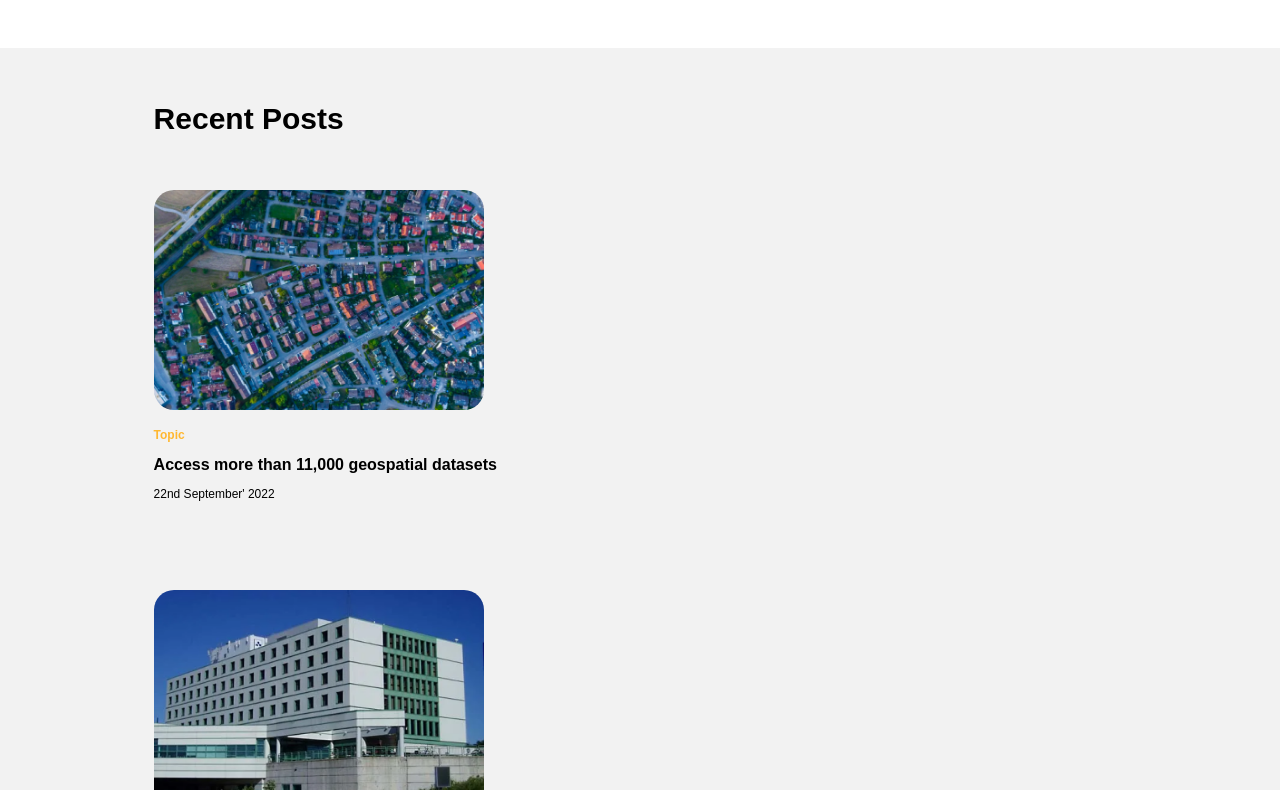
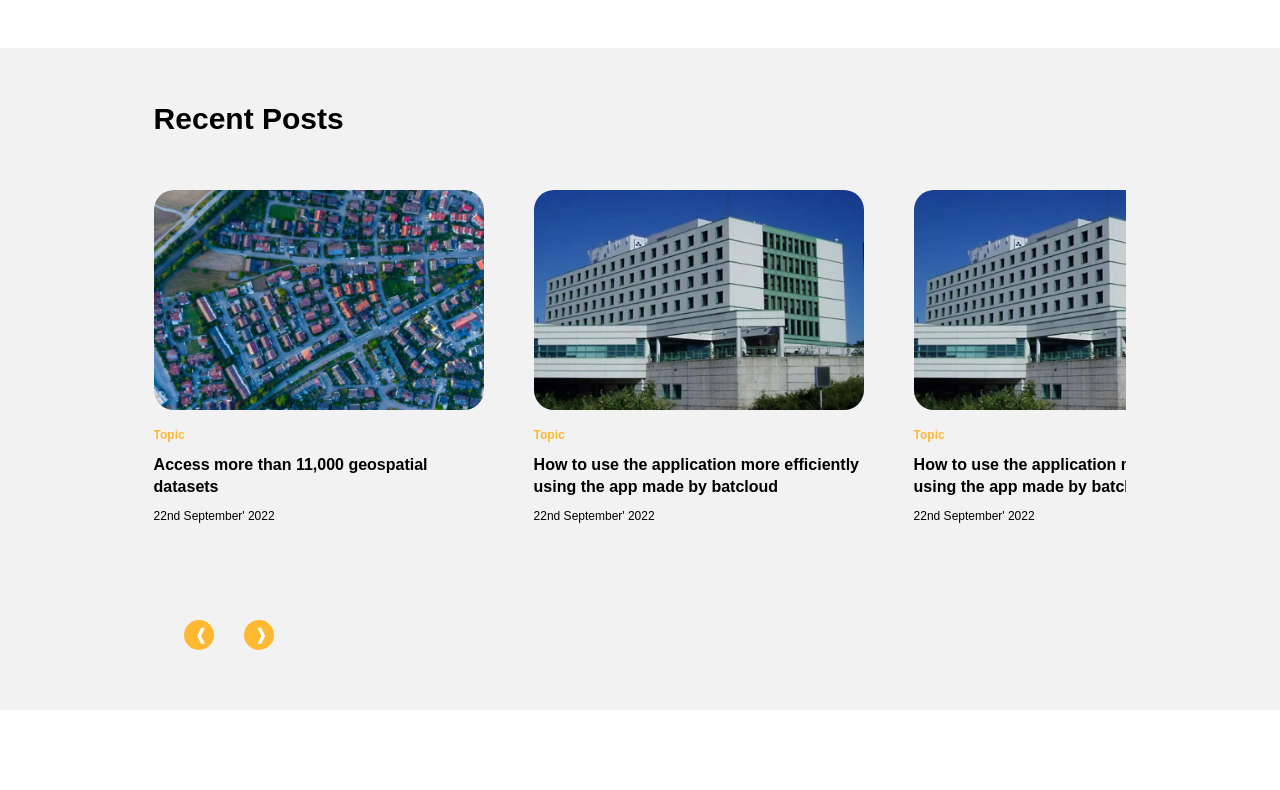
Before and after one commit to borishksh/arms4ai, a React (Create React App) app: page /resources in a window 1280 px wide. Shown: the part 595-1385 px from the top of the page. Built offline with nearby package versions, Linux system fonts and the light colour scheme; the HTML template or start-up script is replaced by a standard one.

Commit message:
26-06-2023

```diff
--- a/src/App.css
+++ b/src/App.css
@@ -2123,6 +2123,11 @@ a {
     width: 50%;
   }
 
+  .carousals{
+    display: flex;
+    overflow: hidden;
+  }
+
 
 
 
--- a/src/pages/BlogDetails.js
+++ b/src/pages/BlogDetails.js
@@ -57,7 +57,7 @@ export default function BlogDetails(props) {
         <div className='recent-post'>
             <div className='container'>
                 <h3 className='recent-heading'>Recent Posts</h3>
-                <div className="carosal" ref={carouselRef}>
+                <div className="carousals" ref={carouselRef}>
                     {blogs.map((blog, index) => (
                     <div className='recent-carosal-item' key={index}>
                         <img src={blog.thumbnail} alt="arms4ai" />
--- a/src/pages/Resources.js
+++ b/src/pages/Resources.js
@@ -54,7 +54,7 @@ export default function Resources() {
       <div className='recent-post'>
         <div className='container'>
           <h3 className='recent-heading'>Recent Posts</h3>
-          <div className="carosal" ref={carouselRef}>
+          <div className="carousals" ref={carouselRef}>
             {blogs.map((blog, index) => (
               <div className='recent-carosal-item' key={index}>
                 <img src={blog.thumbnail} alt="arms4ai" />
```
